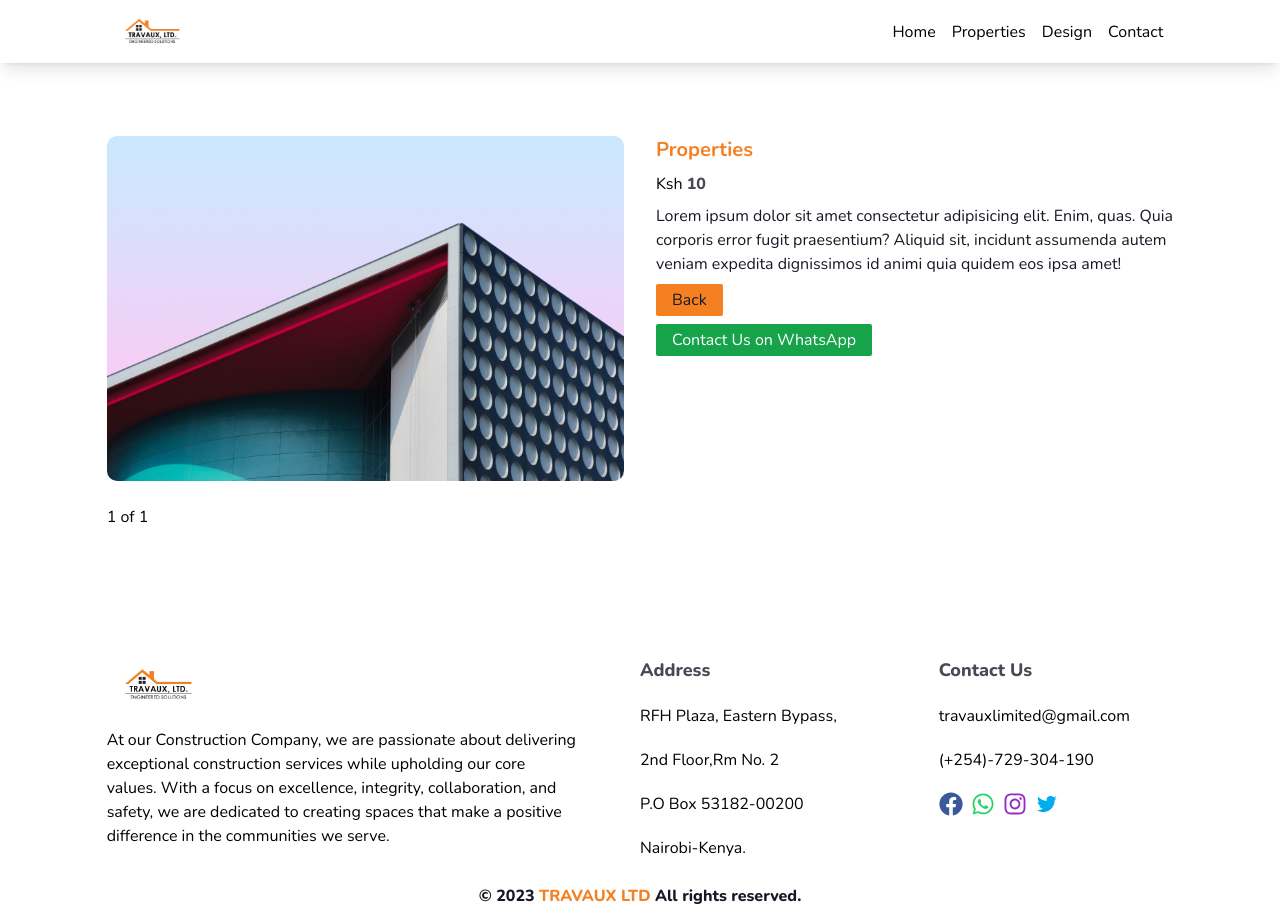
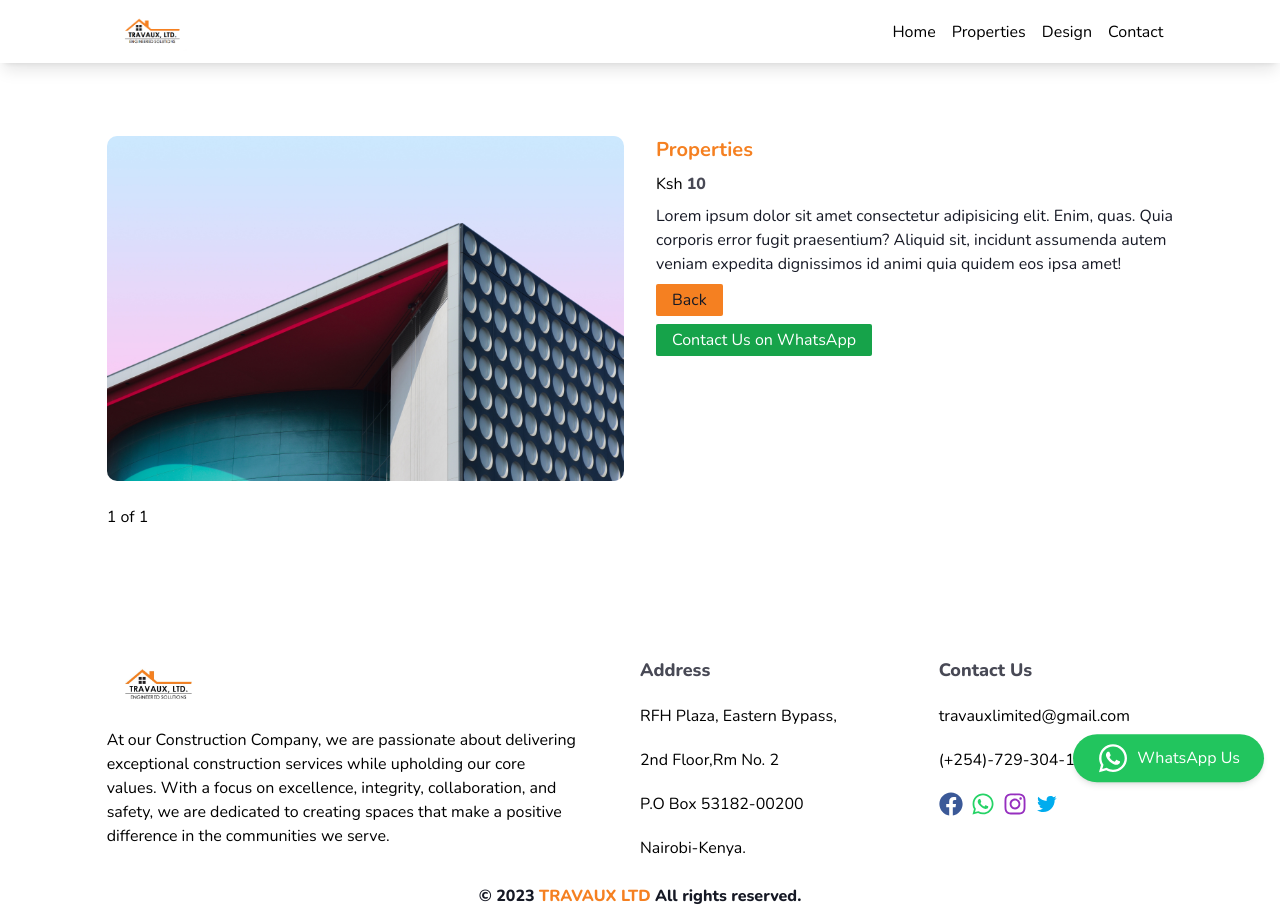
Before and after one commit to donellnjagix/travaux, a Next.js app: page /properties/1 in a window 1280 px wide. Built offline with nearby package versions, Linux system fonts and the light colour scheme.

Commit message:
Update page.tsx

```diff
--- a/app/properties/[propertyId]/page.tsx
+++ b/app/properties/[propertyId]/page.tsx
@@ -7,6 +7,7 @@ import Footer from '@/app/footer';
 import Image from 'next/image';
 import Link from 'next/link';
 import { Carousel } from 'react-responsive-carousel';
+import WhatsAppButton from '../../components/WhatsAppButton';
 type Props = {}
 // ...
 
@@ -62,7 +63,7 @@ const Property = (props: Props) => {
             </Link>
             <Link
   className="bg-green-600 text-white rounded-sm py-1 px-4 w-fit hover:bg-green-700"
-  href="https://wa.me/your-whatsapp-number"
+ href="https://api.whatsapp.com/send?phone=+254729304190"
   target="_blank"
   rel="noopener noreferrer"
 >
@@ -73,6 +74,7 @@ const Property = (props: Props) => {
           {/* end */}
         </div>
         <Footer />
+          <WhatsAppButton />
       </div>
     );
   };
```
